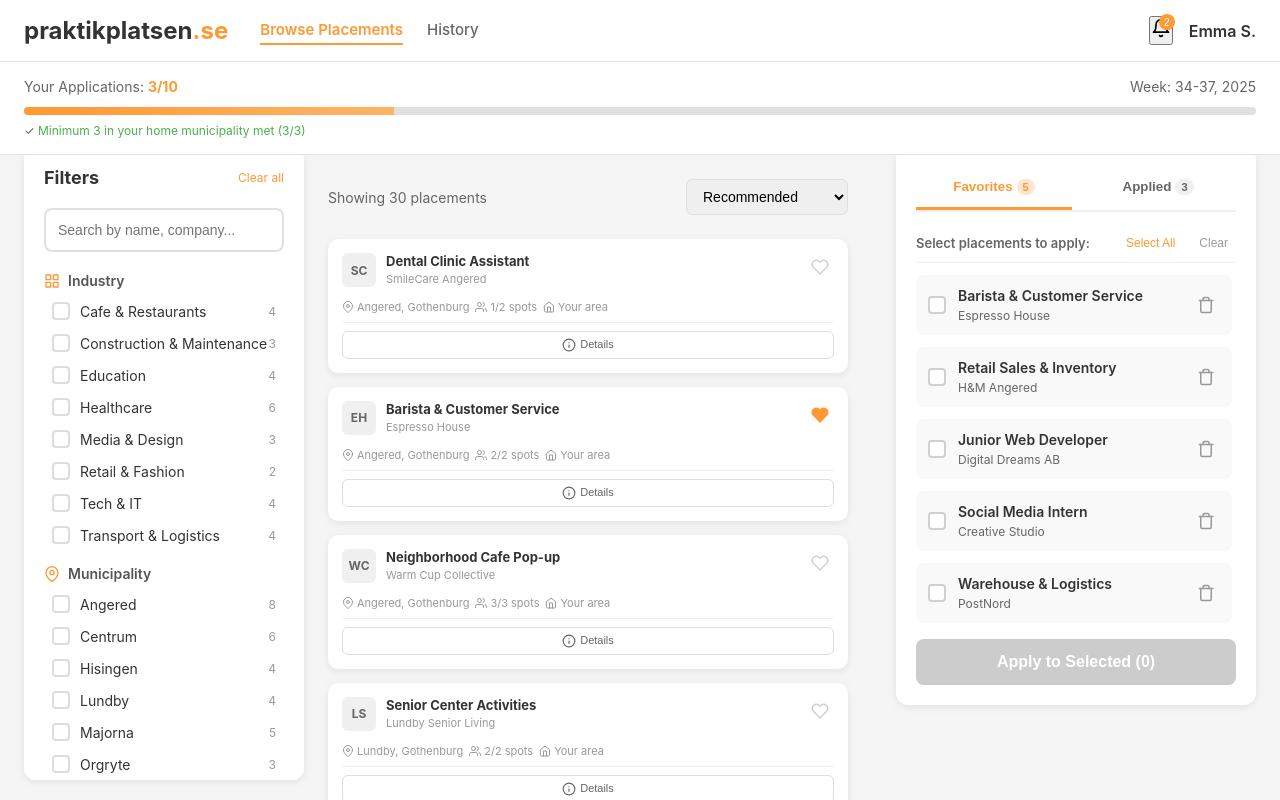
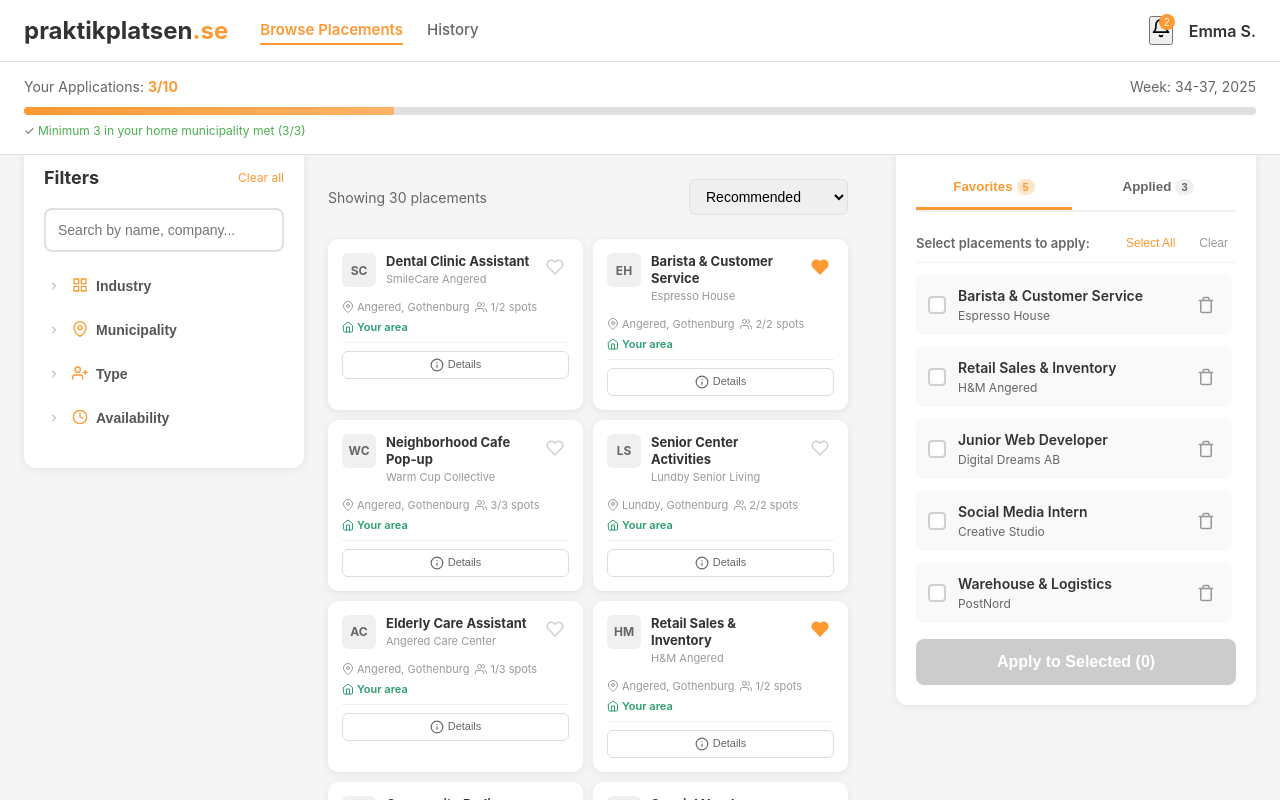
Before and after one commit to zhenyaluchaninov/praktikplatsen-ux, a React app in the folder frontend/: page / in a window 1280 px wide. Shown: the top 800 px of the page. Built offline with nearby package versions, Linux system fonts and the light colour scheme; the HTML template or start-up script is replaced by a standard one.

Commit message:
Improve filtering UI and placement cards layout

```diff
--- a/frontend/src/components/FiltersSidebar.tsx
+++ b/frontend/src/components/FiltersSidebar.tsx
@@ -1,4 +1,4 @@
-import type { MouseEvent, ReactElement } from 'react';
+import { useEffect, useState, type MouseEvent, type ReactElement } from 'react';
 
 import type { FilterGroupId } from '../hooks/usePlacements';
 
@@ -23,7 +23,7 @@ type FiltersSidebarProps = {
   onClearFilters: () => void;
 };
 
-const groupIcons: Record<string, ReactElement> = {
+const groupIcons: Record<FilterGroupId, ReactElement> = {
   industry: (
     <svg viewBox="0 0 24 24" fill="none" stroke="currentColor" strokeWidth="2" strokeLinecap="round" strokeLinejoin="round">
       <rect x="3" y="3" width="7" height="7"></rect>
@@ -54,12 +54,33 @@ const groupIcons: Record<string, ReactElement> = {
   ),
 };
 
-const getGroupIcon = (id: string) => groupIcons[id] ?? groupIcons.industry;
+const getGroupIcon = (id: FilterGroupId) => groupIcons[id] ?? groupIcons.industry;
 
 export const FiltersSidebar = ({ groups, searchValue, onSearchChange, onToggleFilter, onClearFilters }: FiltersSidebarProps) => {
+  const [collapsedGroups, setCollapsedGroups] = useState<Partial<Record<FilterGroupId, boolean>>>({});
+
+  useEffect(() => {
+    setCollapsedGroups((prev) => {
+      const next = { ...prev };
+      groups.forEach((group) => {
+        if (typeof next[group.id] === 'undefined') {
+          next[group.id] = true;
+        }
+      });
+      return next;
+    });
+  }, [groups]);
+
   const handleClear = (event: MouseEvent<HTMLAnchorElement>) => {
     event.preventDefault();
     onClearFilters();
+  };
+
+  const toggleGroup = (groupId: FilterGroupId) => {
+    setCollapsedGroups((prev) => ({
+      ...prev,
+      [groupId]: !prev[groupId],
+    }));
   };
 
   return (
@@ -80,12 +101,27 @@ export const FiltersSidebar = ({ groups, searchValue, onSearchChange, onToggleFi
         onChange={(event) => onSearchChange(event.target.value)}
       />
 
-      {groups.map((group) => (
+      {groups.map((group) => {
+        const isCollapsed = collapsedGroups[group.id] ?? true;
+        return (
           <div className="filter-group" key={group.id}>
-          <label className="filter-label">
-            {getGroupIcon(group.id)}
-            {group.label}
-          </label>
+            <button
+              type="button"
+              className="filter-label-button"
+              onClick={() => toggleGroup(group.id)}
+              aria-expanded={!isCollapsed}
+              aria-controls={`filter-options-${group.id}`}
+            >
+              <span className={`filter-chevron ${isCollapsed ? 'collapsed' : ''}`} aria-hidden="true">
+                <svg viewBox="0 0 24 24" fill="none" stroke="currentColor" strokeWidth="2" strokeLinecap="round" strokeLinejoin="round">
+                  <polyline points="6 9 12 15 18 9"></polyline>
+                </svg>
+              </span>
+              <span className="filter-label-icon">{getGroupIcon(group.id)}</span>
+              <span className="filter-label-text">{group.label}</span>
+            </button>
+            {!isCollapsed && (
+              <div className="filter-options" id={`filter-options-${group.id}`}>
                 {group.options.map((option) => (
                   <div className="filter-option" key={option.id}>
                     <input
@@ -99,7 +135,10 @@ export const FiltersSidebar = ({ groups, searchValue, onSearchChange, onToggleFi
                   </div>
                 ))}
               </div>
-      ))}
+            )}
+          </div>
+        );
+      })}
     </aside>
   );
 };
--- a/frontend/src/components/PlacementsGrid.tsx
+++ b/frontend/src/components/PlacementsGrid.tsx
@@ -1,4 +1,4 @@
-import type { ChangeEvent, MouseEvent } from 'react';
+import type { ChangeEvent, MouseEvent, ReactNode } from 'react';
 
 import type { SortOption } from '../hooks/usePlacements';
 import type { Placement } from '../types/placement';
@@ -11,7 +11,34 @@ interface PlacementsGridProps {
   resultsLabel: string;
   sortOption: SortOption;
   onSortChange: (option: SortOption) => void;
+  searchValue: string;
 }
+
+const escapeRegExp = (value: string) => value.replace(/[.*+?^${}()|[\]\\]/g, '\\$&');
+
+const highlightMatch = (text: string, query: string): ReactNode => {
+  const trimmed = query.trim();
+  if (!trimmed) {
+    return text;
+  }
+
+  const regex = new RegExp(`(${escapeRegExp(trimmed)})`, 'ig');
+  const parts = text.split(regex);
+
+  if (parts.length === 1) {
+    return text;
+  }
+
+  return parts.map((part, index) =>
+    index % 2 === 1 ? (
+      <mark key={`${part}-${index}`} className="search-highlight">
+        {part}
+      </mark>
+    ) : (
+      part
+    ),
+  );
+};
 
 export const PlacementsGrid = ({
   placements,
@@ -21,6 +48,7 @@ export const PlacementsGrid = ({
   resultsLabel,
   sortOption,
   onSortChange,
+  searchValue,
 }: PlacementsGridProps) => {
   const handleCardClick = (id: number) => (event: MouseEvent<HTMLDivElement>) => {
     const target = event.target as HTMLElement;
@@ -44,7 +72,7 @@ export const PlacementsGrid = ({
           <option value="recommended">Recommended</option>
           <option value="newest">Newest First</option>
           <option value="available">Most Available</option>
-          <option value="alphabetical">Alphabetical (A–Z)</option>
+          <option value="alphabetical">Alphabetical (A-Z)</option>
           <option value="homeArea">Home Area First</option>
         </select>
       </div>
@@ -57,8 +85,8 @@ export const PlacementsGrid = ({
               <div className="card-header">
                 <div className="company-logo">{placement.logo}</div>
                 <div className="card-content">
-                  <div className="card-title">{placement.title}</div>
-                  <div className="card-company">{placement.company}</div>
+                  <div className="card-title">{highlightMatch(placement.title, searchValue)}</div>
+                  <div className="card-company">{highlightMatch(placement.company, searchValue)}</div>
                 </div>
                 <div className="card-actions">
                   <button
@@ -116,7 +144,7 @@ export const PlacementsGrid = ({
                   {placement.spots}/{placement.totalSpots} spots
                 </div>
                 {placement.homeArea && (
-                  <div className="meta-item">
+                  <div className="meta-item home-area">
                     <svg
                       viewBox="0 0 24 24"
                       fill="none"
@@ -128,7 +156,7 @@ export const PlacementsGrid = ({
                       <path d="M3 9l9-7 9 7v11a2 2 0 0 1-2 2H5a2 2 0 0 1-2-2z"></path>
                       <polyline points="9 22 9 12 15 12 15 22"></polyline>
                     </svg>
-                    Your area
+                    <span>Your area</span>
                   </div>
                 )}
               </div>
--- a/frontend/src/pages/BrowsePlacements.tsx
+++ b/frontend/src/pages/BrowsePlacements.tsx
@@ -72,6 +72,7 @@ const BrowsePlacements = () => {
           resultsLabel={resultsLabel}
           sortOption={sortOption}
           onSortChange={onSortChange}
+          searchValue={searchValue}
         />
         <RightSidebar
           activeTab={activeTab}
--- a/frontend/src/styles/global.css
+++ b/frontend/src/styles/global.css
@@ -235,21 +235,59 @@
             margin-bottom: 16px;
         }
 
-        .filter-label {
+        .filter-label-button {
+            width: 100%;
             font-size: 14px;
             font-weight: 600;
-            margin-bottom: 8px;
+            margin-bottom: 4px;
             display: flex;
             align-items: center;
             gap: 8px;
             color: #555;
+            background: transparent;
+            border: none;
+            padding: 4px 0;
+            cursor: pointer;
+            text-align: left;
         }
 
-        .filter-label svg {
+        .filter-label-button:focus-visible {
+            outline: 2px solid rgba(255, 153, 51, 0.4);
+            border-radius: 6px;
+        }
+
+        .filter-label-icon svg {
             width: 16px;
             height: 16px;
             stroke: #FF9933;
             flex-shrink: 0;
+        }
+
+        .filter-label-text {
+            flex: 1;
+        }
+
+        .filter-chevron {
+            display: flex;
+            align-items: center;
+            justify-content: center;
+            width: 20px;
+            height: 20px;
+            transition: transform 0.2s ease;
+        }
+
+        .filter-chevron svg {
+            width: 12px;
+            height: 12px;
+            stroke: #999;
+        }
+
+        .filter-chevron.collapsed {
+            transform: rotate(-90deg);
+        }
+
+        .filter-options {
+            margin-left: 28px;
         }
 
         .filter-option {
@@ -313,6 +351,13 @@
             color: #999;
         }
 
+        .search-highlight {
+            background: rgba(255, 153, 51, 0.25);
+            color: inherit;
+            border-radius: 4px;
+            padding: 0 2px;
+        }
+
         .search-box {
             width: 100%;
             padding: 12px;
@@ -357,8 +402,8 @@
 
         .cards-grid {
             display: grid;
-            grid-template-columns: repeat(auto-fill, minmax(260px, 1fr));
-            gap: 14px;
+            grid-template-columns: repeat(2, minmax(0, 1fr));
+            gap: 10px;
         }
 
         .placement-card {
@@ -513,6 +558,15 @@
             width: 12px;
             height: 12px;
             flex-shrink: 0;
+        }
+
+        .meta-item.home-area {
+            color: #2a9d6d;
+            font-weight: 600;
+        }
+
+        .meta-item.home-area svg {
+            stroke: #2a9d6d;
         }
 
         .card-footer {
```
Lines whose indentation alone changed are shown as unchanged.
